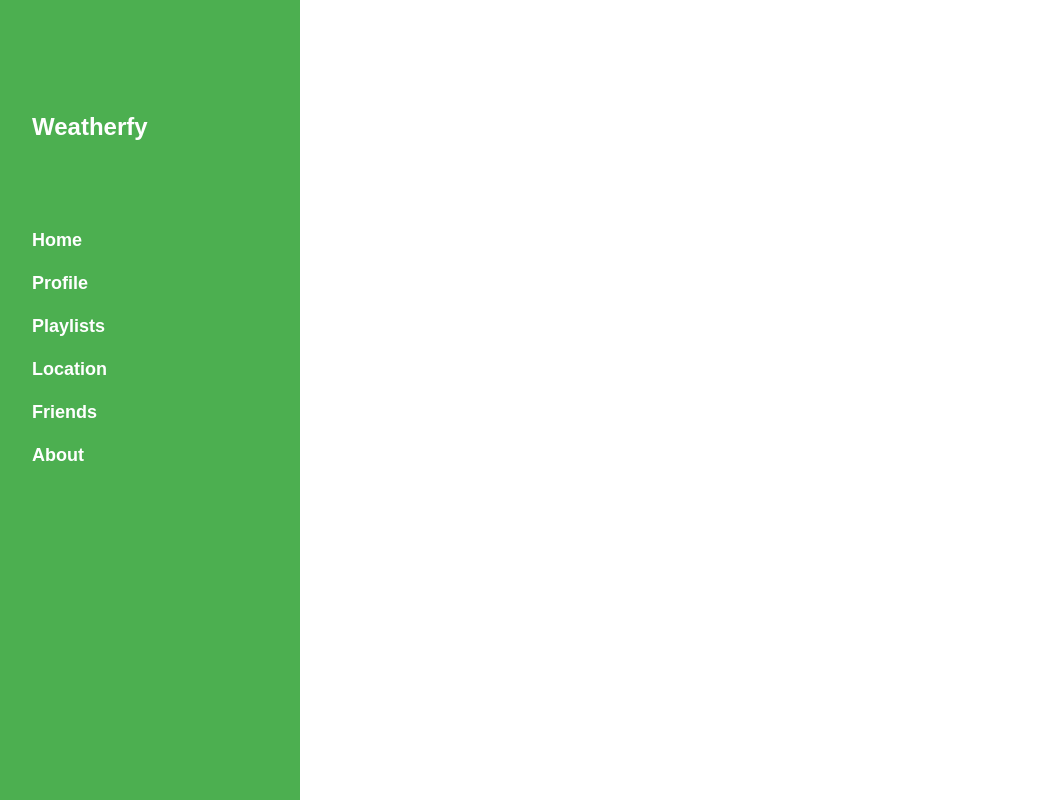
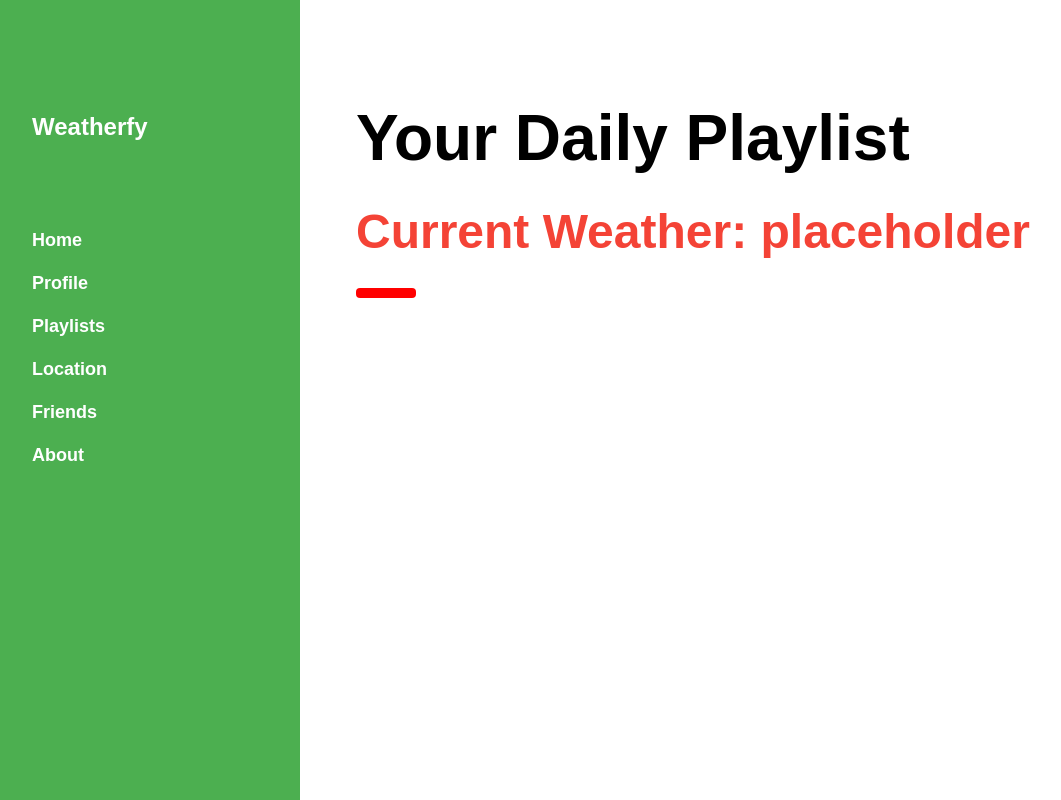
Before and after one commit to mhernandez193/Weatherfy, a Django app: page / in a window 1280 px wide. Shown: the whole page, without its empty margins (0-1061 px from the left). Run offline with Django 4.2, Linux system fonts and the light colour scheme.

Commit message:
Add files via upload

```diff
--- a/Weatherfy/base/templates/base/about.html
+++ b/Weatherfy/base/templates/base/about.html
@@ -1,5 +1,6 @@
 {% extends 'base/main.html' %}
 
 {% block content %}
+<title>Weatherfy | About</title>
 <h1>About</h1>
 {% endblock content %}
--- a/Weatherfy/base/templates/base/friends.html
+++ b/Weatherfy/base/templates/base/friends.html
@@ -1,5 +1,6 @@
 {% extends 'base/main.html' %}
 
 {% block content %}
+<title>Weatherfy | Friends</title>
 <h1>Friends</h1>
 {% endblock content %}
--- a/Weatherfy/base/templates/base/home.html
+++ b/Weatherfy/base/templates/base/home.html
@@ -1,5 +1,16 @@
 {% extends 'base/main.html' %}
 
 {% block content %}
-<h1>Profile</h1>
+<title>Weatherfy | Home</title>
+<!-- !PAGE CONTENT! -->
+<div class="w3-main" style="margin-left:340px;margin-right:40px">
+
+  <!-- Header -->
+  <div class="w3-container" style="margin-top:80px" id="showcase">
+    <h1 class="w3-jumbo"><b>Your Daily Playlist</b></h1>
+    <h1 class="w3-xxxlarge w3-text-red"><b>Current Weather: placeholder</b></h1>
+    <hr style="width:50px;border:5px solid red" class="w3-round">
+  </div>
+
+
 {% endblock content %}
--- a/Weatherfy/base/templates/base/location.html
+++ b/Weatherfy/base/templates/base/location.html
@@ -1,5 +1,6 @@
 {% extends 'base/main.html' %}
 
 {% block content %}
+<title>Weatherfy | Location</title>
 <h1>Location</h1>
 {% endblock content %}
--- a/Weatherfy/base/templates/base/main.html
+++ b/Weatherfy/base/templates/base/main.html
@@ -1,7 +1,6 @@
 <!DOCTYPE html>
 <html lang="en">
 <head>
-<title>W3.CSS Template</title>
 <meta charset="UTF-8">
 <meta name="viewport" content="width=device-width, initial-scale=1">
 <link rel="stylesheet" href="https://www.w3schools.com/w3css/4/w3.css">
--- a/Weatherfy/base/templates/base/playlists.html
+++ b/Weatherfy/base/templates/base/playlists.html
@@ -1,5 +1,6 @@
 {% extends 'base/main.html' %}
 
 {% block content %}
+<title>Weatherfy | Playlists</title>
 <h1>Playlists</h1>
 {% endblock content %}
--- a/Weatherfy/base/templates/base/profile.html
+++ b/Weatherfy/base/templates/base/profile.html
@@ -1,5 +1,6 @@
 {% extends 'base/main.html' %}
 
 {% block content %}
+<title>Weatherfy | Profile</title>
 <h1>Profile</h1>
 {% endblock content %}
```
